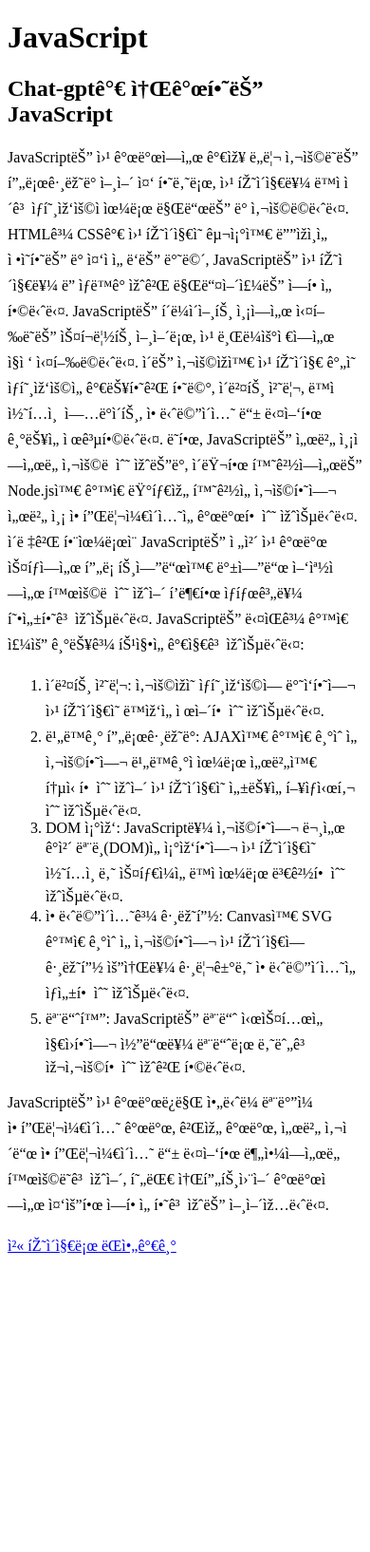
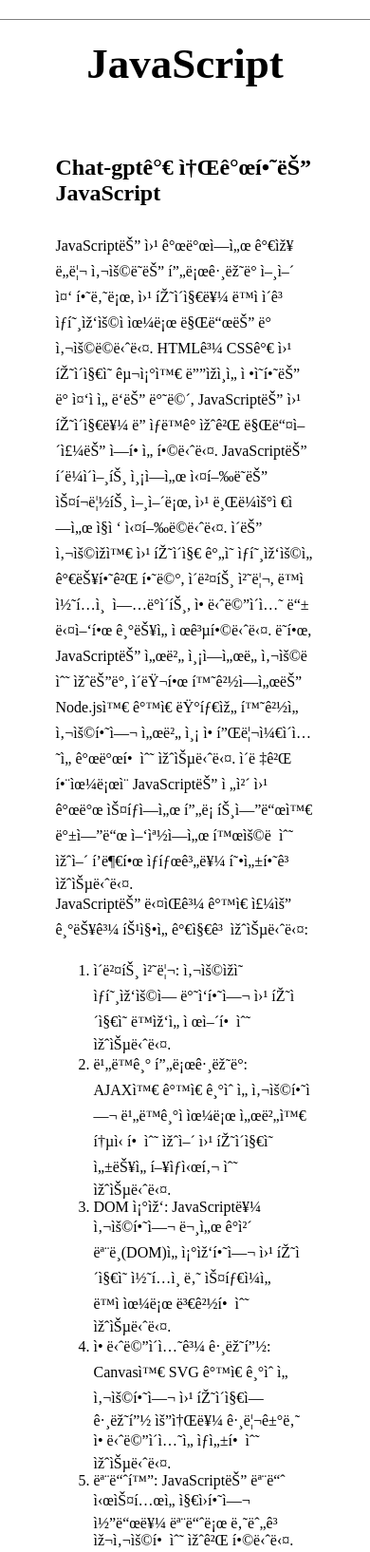
Before and after one commit to JeroCaller/web-study, a plain HTML site: page javascript.html in a window 390 px wide. Shown: the top 1634 px of the page at 95% size. Before the commit the page ends 1335 px from the top, so only its background shows below. Drawn offline with Linux system fonts and the light colour scheme.

Commit message:
css 효과 부여.

```diff
--- a/javascript.html
+++ b/javascript.html
@@ -3,10 +3,18 @@
 <head>
     <title>About JavaScript</title>
     <meta charset="'utf-8">
+    <link rel="stylesheet" href="style.css">
 </head>
 <body>
+    <div id="title">
         <h1>JavaScript</h1>
+    </div>
+    <div id="document">
+        <div id="sub-title">
             <h2>Chat-gpt가 소개하는 JavaScript</h2>
+        </div>
+        <div id="grid-article">
+            <div class="g-article" id="article-left">
                 <p>
                 JavaScript는 웹 개발에서 가장 널리 사용되는 프로그래밍 언어 중 하나로,
                 웹 페이지를 동적이고 상호작용적으로 만드는 데 사용됩니다.
@@ -21,6 +29,10 @@
                 애플리케이션을 개발할 수 있습니다. 이렇게 함으로써 JavaScript는 전체
                 웹 개발 스택에서 프론트엔드와 백엔드 양쪽에서 활용될 수 있어 풍부한
                 생태계를 형성하고 있습니다.
+                </p>
+            </div>
+            <div class="g-article">
+                <p>
                 JavaScript는 다음과 같은 주요 기능과 특징을 가지고 있습니다:
                 <ol>
                     <li>이벤트 처리: 사용자의 상호작용에 반응하여 웹 페이지의 동작을 제어할 수 있습니다.</li>
@@ -32,6 +44,11 @@
                 JavaScript는 웹 개발뿐만 아니라 모바일 애플리케이션 개발, 게임 개발, 서버 사이드 애플리케이션 등 다양한 분야에서도 활용되고 있어,
                 현대 소프트웨어 개발에서 중요한 역할을 하고 있는 언어입니다.
                 </p>
+            </div>
+        </div>
+        <div id="back-to-main-page">
             <a href="index.html">첫 페이지로 돌아가기</a>
+        </div>
+    </div>
 </body>
 </html>
--- /dev/null
+++ b/style.css
@@ -0,0 +1,99 @@
+a {
+    color: black;
+    text-decoration: none;
+}
+h1 {
+    font-size: 45px;
+    text-align: center;
+    border-bottom: 1px solid gray;
+    border-top: 1px solid gray;
+    margin: 0;
+    padding: 20px;
+}
+#grid ol {
+    border-right:1px solid gray;
+    width: 100px;
+    margin: 0;
+    padding: 20px;
+    padding-left: 33px;
+}
+body {
+    margin: 0;
+}
+#grid {
+    display: grid;
+    grid-template-columns: 150px 1fr;
+}
+#grid #article {
+    padding-left: 25px;
+    padding-top: 25px;
+}
+#language-eng {
+    display: grid;
+    grid-template-columns: 150px 1fr;
+    padding: 20px;
+}
+#comment{
+    padding-top:20px;
+    color: gray;
+}
+#language {
+    padding: 20px;
+}
+#document {
+    padding-left:15%;
+    padding-right:15%;
+    padding-bottom:10%;
+}
+#title {
+    padding-top: 20px;
+}
+#back-to-main-page a {
+    text-decoration: underline;
+    color: blueviolet;
+}
+#grid-article {
+    display:grid;
+    grid-template-columns: 1fr 1fr;
+    margin-top: 20px;
+    margin-bottom: 40px;
+}
+#grid-article .g-article {
+    padding-left:10px;
+    padding-right:10px;
+    padding-bottom:10px;
+}
+#grid-article #article-left {
+    border-right: 1px solid gray;
+    padding-left:0;
+}
+p {
+    margin: 0;
+}
+#document #sub-title {
+    margin-top: 50px;
+    margin-bottom: 30px;
+}
+@media(max-width:600px) {
+    #grid {
+        display: block;
+    }
+    #grid ol {
+        border-right: none;
+    }
+    h1 {
+        border-bottom: none;
+    }
+    .image {
+        display: none;
+    }
+    #grid-article {
+        display: block;
+    }
+    #grid-article #article-left {
+        border-right: 0px;
+    }
+    #grid-article .g-article {
+        padding:0;
+    }
+}
```
Also changed, not shown: css.html (+17 -0 lines), css_eng.html (+17 -0 lines), html.html (+20 -1 lines), html_eng.html (+20 -1 lines), index.html (+7 -2 lines), javascript_eng.html (+17 -0 lines), main_eng.html (+11 -1 lines). Lines whose indentation alone changed are shown as unchanged.
